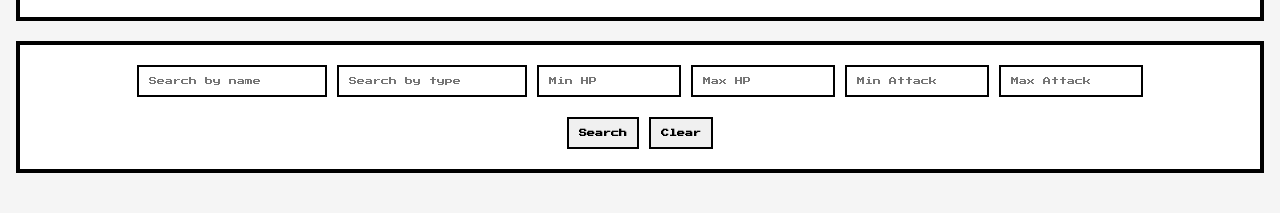
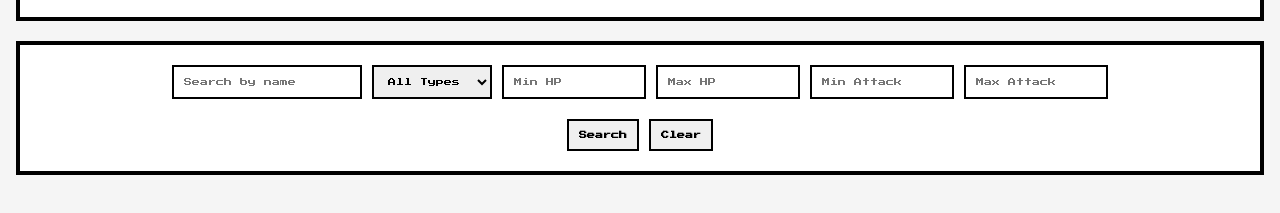
Before and after one commit to EDT457/pokemon-project, a website: page frontend/index.html in a window 1280 px wide. Shown: the part 83-296 px from the top of the page. Drawn offline with Linux system fonts and the light colour scheme; no server answers.

Commit message:
changed type searching to a drop down

```diff
--- a/frontend/index.html
+++ b/frontend/index.html
@@ -43,7 +43,27 @@
   <!-- Search Container -->
   <div id="search-container">
     <input type="text" id="search-name" placeholder="Search by name">
-    <input type="text" id="search-type" placeholder="Search by type">
+    <select id="search-type">
+        <option value="">All Types</option>
+        <option value="normal">Normal</option>
+        <option value="fire">Fire</option>
+        <option value="water">Water</option>
+        <option value="electric">Electric</option>
+        <option value="grass">Grass</option>
+        <option value="ice">Ice</option>
+        <option value="fighting">Fighting</option>
+        <option value="poison">Poison</option>
+        <option value="ground">Ground</option>
+        <option value="flying">Flying</option>
+        <option value="psychic">Psychic</option>
+        <option value="bug">Bug</option>
+        <option value="rock">Rock</option>
+        <option value="ghost">Ghost</option>
+        <option value="dragon">Dragon</option>
+        <option value="dark">Dark</option>
+        <option value="steel">Steel</option>
+        <option value="fairy">Fairy</option>
+    </select>
     <input type="number" id="search-minHp" placeholder="Min HP" step="10" min="0" max="255">
     <input type="number" id="search-maxHp" placeholder="Max HP" step="10" min="0" max="255">
     <input type="number" id="search-minAttack" placeholder="Min Attack" step="10" min="0" max="255">
--- a/frontend/style.css
+++ b/frontend/style.css
@@ -77,6 +77,14 @@ h1 {
 }
 
 #search-container input {
+    min-width: 120px;
+    padding: 10px;
+    border: 2px solid black;
+    font-family: 'Press Start 2P', cursive;
+    font-size: 0.5em;
+}
+
+#search-container select {
     min-width: 120px;
     padding: 10px;
     border: 2px solid black;
```
